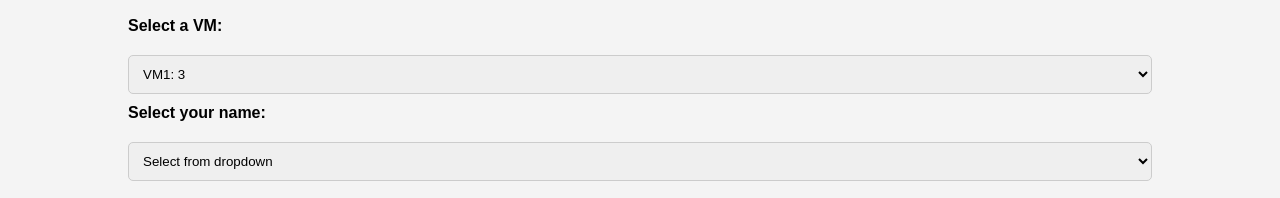
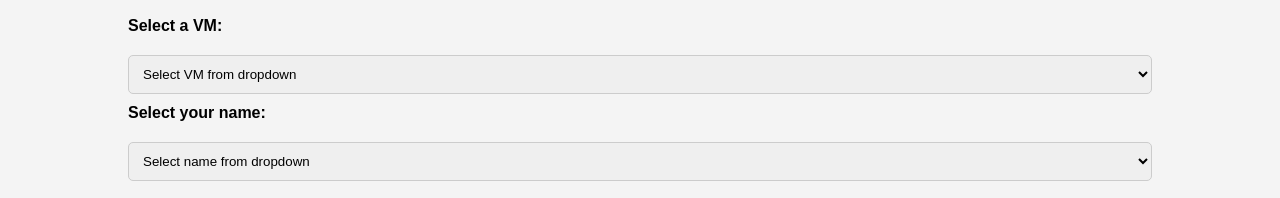
Before and after one commit to TarunAdusumilli1212/automation, a plain HTML site: page index.html in a window 1280 px wide. Shown: the part 205-403 px from the top of the page. Drawn offline with Linux system fonts and the light colour scheme; no server answers.

Commit message:
Update index.html

```diff
--- a/index.html
+++ b/index.html
@@ -80,6 +80,7 @@
         <form id="vmForm">
             <label for="vm">Select a VM:</label>
             <select id="vm" required>
+                <option value="" disabled selected>Select VM from dropdown</option>
                 <option value="VM1">VM1: 3</option>
                 <option value="VM2">VM2: 4</option>
                 <option value="VM3">VM3: 5</option>
@@ -94,7 +95,7 @@
 
             <label for="name">Select your name:</label>
             <select id="name" required>
-                <option value="" disabled selected>Select from dropdown</option>
+                <option value="" disabled selected>Select name from dropdown</option>
                 <option value="Aruna">Aruna</option>
                 <option value="Dakshitha">Dakshitha</option>
                 <option value="Mani">Mani</option>
```
